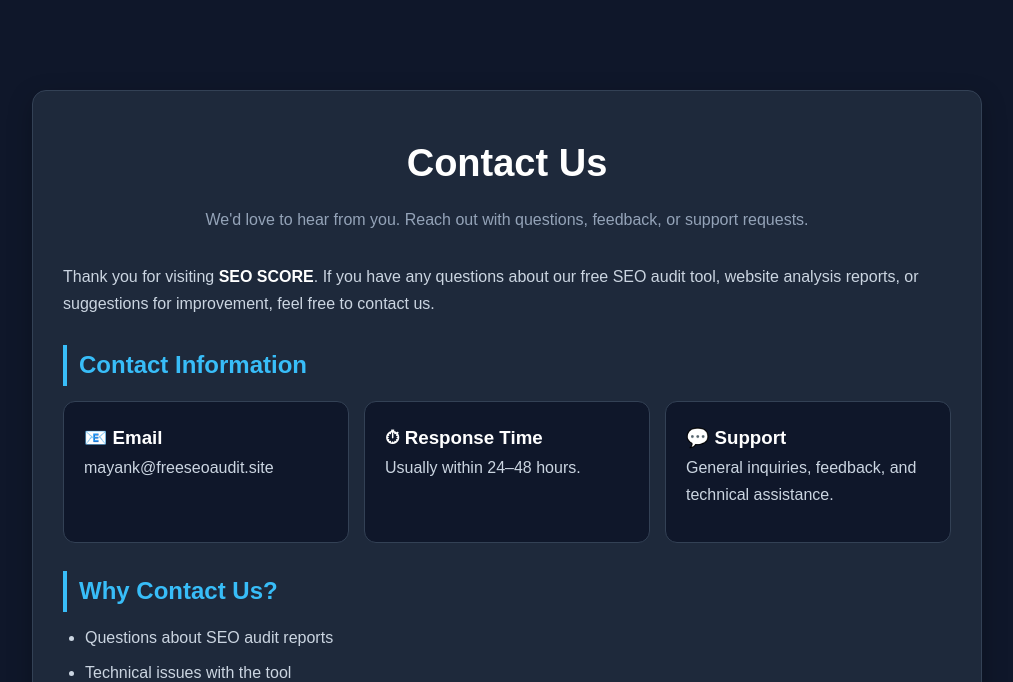
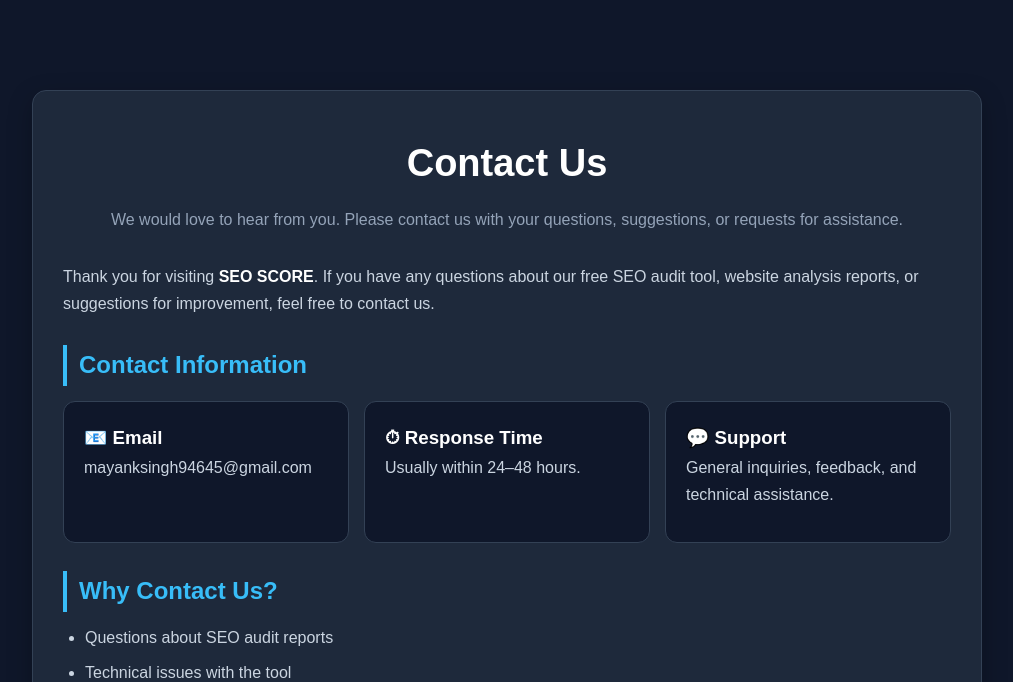
Before and after one commit to mayanksign/seo-audit-tool, a Flask app: page /contact in a window 1280 px wide. Shown: the top 682 px of the page, without its empty margins (133-1146 px from the left). Run offline with Flask 3, Linux system fonts and the light colour scheme.

Commit message:
Update contact.html

```diff
--- a/templates/contact.html
+++ b/templates/contact.html
@@ -144,7 +144,7 @@
     <h1>Contact Us</h1>
 
     <p class="subtitle">
-        We'd love to hear from you. Reach out with questions, feedback, or support requests.
+        We would love to hear from you. Please contact us with your questions, suggestions, or requests for assistance.
     </p>
 
     <p>
@@ -159,7 +159,7 @@
 
         <div class="card">
             <h3>📧 Email</h3>
-            <p>mayank@freeseoaudit.site</p>
+            <p>mayanksingh94645@gmail.com</p>
         </div>
 
         <div class="card">
```
